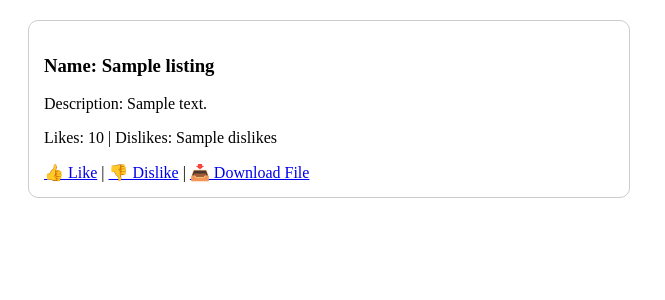
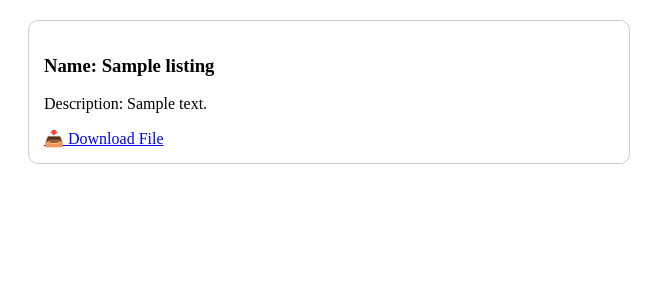
Before and after one commit to Narukisora/Uncopylocked, a Flask app: template templates/index.html in a window 1280 px wide. Shown: the part 62-362 px from the top of the page, without its empty margins (0-665 px from the left). Run offline with Flask 3, Linux system fonts and the light colour scheme; the template is opened without the code that fills it: most values are stand-ins (such as "Sample title", 1, 10 or a date in 2020).

Commit message:
Update index.html

```diff
--- a/templates/index.html
+++ b/templates/index.html
@@ -24,9 +24,6 @@
       <div class="card">
         <h3>Name: {{ listing.name }}</h3>
         <p>Description: {{ listing.description }}</p>
-        <p>Likes: {{ listing.likes }} | Dislikes: {{ listing.dislikes }}</p>
-        <a href="{{ url_for('vote', listing_id=listing.id, action='like') }}">👍 Like</a> |
-        <a href="{{ url_for('vote', listing_id=listing.id, action='dislike') }}">👎 Dislike</a> |
         <a href="{{ url_for('download', listing_id=listing.id) }}">📥 Download File</a>
       </div>
     {% endfor %}
```
